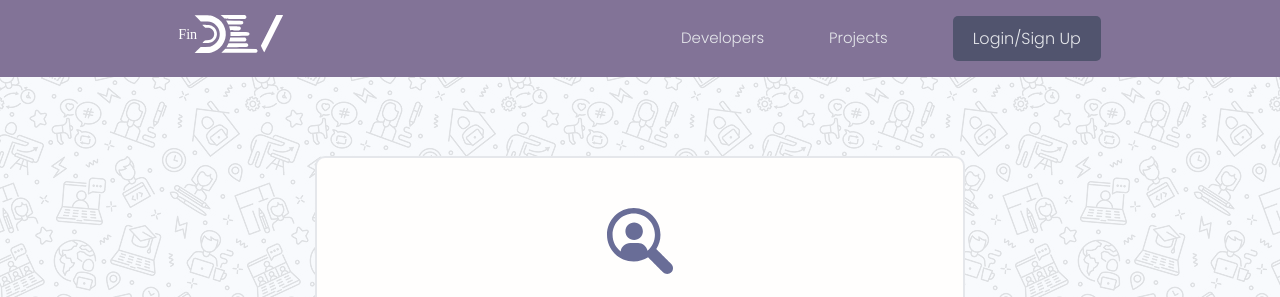
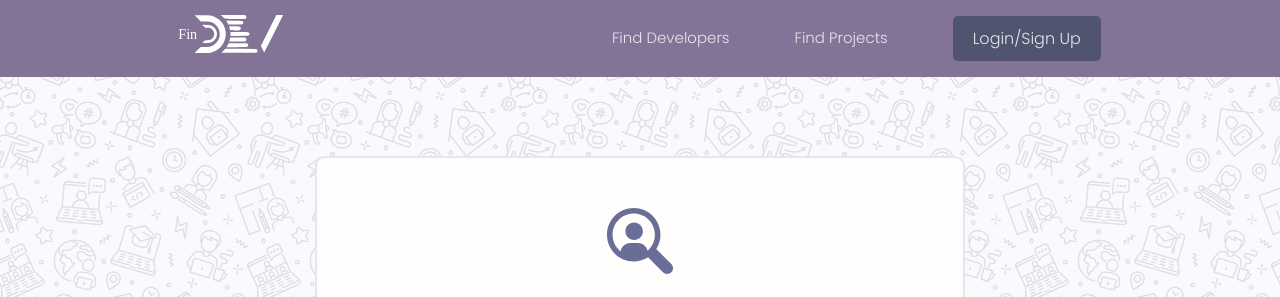
Before and after one commit to trickster26/Find_Dev, a Django app: page /login/?next=/delete-skill/1 in a window 1280 px wide. Shown: the top 297 px of the page. Run offline with Django 4.2, Linux system fonts and the light colour scheme; some libraries are stand-ins or nearby versions.

Commit message:
added find

```diff
--- a/templates/navbar.html
+++ b/templates/navbar.html
@@ -14,8 +14,8 @@
           <div class="toggle-menu__lines"></div>
         </label>
         <ul class="header__menu">
-          <li class="header__menuItem"><a href="{% url 'profiles' %}">Developers</a></li>
-          <li class="header__menuItem"><a href="{% url 'projects' %}">Projects</a></li>
+          <li class="header__menuItem"><a href="{% url 'profiles' %}">Find Developers</a></li>
+          <li class="header__menuItem"><a href="{% url 'projects' %}">Find Projects</a></li>
 
 
 
```
